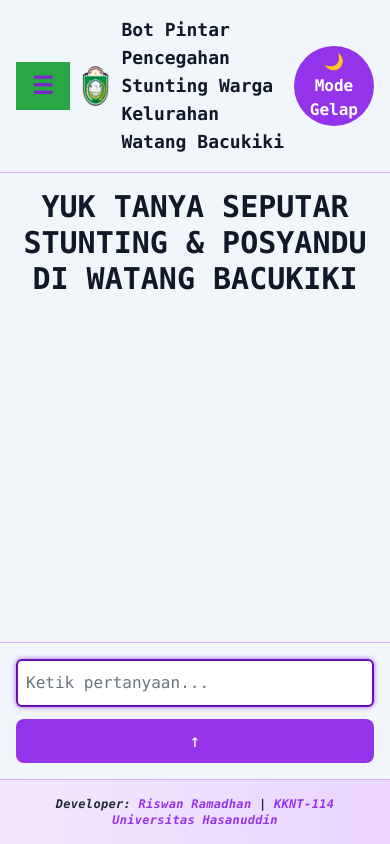
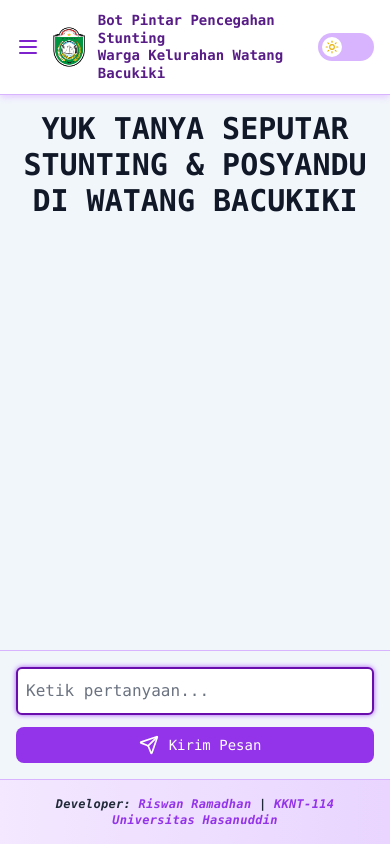
Before and after one commit to riswanramadhan/botting, a Next.js app: page / in a window 390 px wide. Built offline with nearby package versions, Linux system fonts and the light colour scheme.

Commit message:
update kerenmi ini

```diff
--- a/package.json
+++ b/package.json
@@ -11,6 +11,7 @@
   "dependencies": {
     "@google/generative-ai": "^0.24.1",
     "framer-motion": "^12.23.6",
+    "lucide-react": "^0.536.0",
     "next": "15.3.5",
     "openai": "^5.9.0",
     "react": "^19.0.0",
--- a/src/app/globals.css
+++ b/src/app/globals.css
@@ -86,6 +86,9 @@
   transform: translateX(0);
 }
 
+shadow-md
+
+
 .sidebar-close-btn {
   position: absolute;
   top: 10px;
@@ -109,6 +112,7 @@
 
 body {
   font-family: 'Roboto Mono', monospace;
+  @apply bg-white text-black;
 }
 
 @keyframes fadeBody {
@@ -263,14 +267,6 @@ button:hover {
 }
 
 
-  button {
-    background-color: #28a745;
-    color: white;
-    padding: 8px 16px;
-    border: none;
-    cursor: pointer;
-    transition: all 0.3s ease-in-out;
-  }
 
   button:hover {
     background-color: #d0c8d1;
--- a/src/app/page.js
+++ b/src/app/page.js
@@ -3,12 +3,29 @@
 import React, { useState, useEffect, useRef } from "react";
 import { motion } from "framer-motion";
 import Confetti from 'react-confetti';
-
+import {
+  Sun,
+  Pin,
+  Moon,
+  Menu,
+  X,
+  MessageCircle,
+  Bot,
+  Info,
+  Send,
+} from "lucide-react";
 
 export default function Home() {
   const [messages, setMessages] = useState([]);
   const [input, setInput] = useState("");
   const [darkMode, setDarkMode] = useState(false);
+  useEffect(() => {
+    if (darkMode) {
+      document.documentElement.classList.add("dark");
+    } else {
+      document.documentElement.classList.remove("dark");
+    }
+  }, [darkMode]);
   const [showAbout, setShowAbout] = useState(false);
   const [sidebarOpen, setSidebarOpen] = useState(false);
   const [activeMenu, setActiveMenu] = useState("newChat");
@@ -16,6 +33,19 @@ export default function Home() {
   const [isTyping, setIsTyping] = useState(false);
   const [popupImg, setPopupImg] = useState(null);
   const [showConfetti, setShowConfetti] = useState(false);
+
+  const [isMobile, setIsMobile] = useState(false);
+
+useEffect(() => {
+  const handleResize = () => {
+    setIsMobile(window.innerWidth < 768);
+  };
+
+  handleResize(); // cek pertama kali
+  window.addEventListener("resize", handleResize);
+
+  return () => window.removeEventListener("resize", handleResize);
+}, []);
   const handleFAQClick = (question) => {
     setSidebarOpen(false);
     handleSendQuick(question); // custom kamu, atau tinggal setInput(question) lalu trigger
@@ -285,21 +315,32 @@ useEffect(() => {
   return (
     <div className={`min-h-screen relative flex flex-col md:flex-row ${themeBg} transition-colors duration-500 font-mono overflow-hidden`}>
     <aside
-  className={`fixed top-0 left-0 h-screen w-64 bg-purple-600 text-white z-50 transform transition-transform duration-500 ease-out md:static md:translate-x-0 ${
-    sidebarOpen ? "translate-x-0 shadow-2xl shadow-purple-400/30" : "-translate-x-full"
-  } flex-shrink-0 flex flex-col`}
+  className={`
+    fixed top-0 left-0 h-screen w-64 z-[9999]
+    transform transition-transform duration-500 ease-out
+    md:static md:translate-x-0
+    ${sidebarOpen ? 'translate-x-0 shadow-2xl shadow-purple-400/30' : '-translate-x-full'}
+    flex-shrink-0 flex flex-col
+    bg-white text-purple-900 border-r border-purple-200
+    dark:bg-[#1f1f2e] dark:text-white dark:border-purple-700
+  `}
 >
-  {/* Scrollable Content */}
-  <div className="flex-1 overflow-y-auto p-4 flex flex-col">
-    {/* Tombol Close Mobile */}
+
+  {/* === Scrollable Content === */}
+  <div className="flex-1 overflow-y-auto flex flex-col justify-between p-4">
+
+    {/* === Tombol Close Mobile === */}
     <div className="flex justify-between items-center mb-4 md:hidden">
       <h2 className="text-xl font-bold">Menu</h2>
-      <button onClick={() => setSidebarOpen(false)} className="text-white text-2xl font-bold focus:outline-none">
-        ×
+      <button
+        onClick={() => setSidebarOpen(false)}
+        className="text-purple-700 dark:text-white text-2xl font-bold"
+      >
+        <X size={24} />
       </button>
     </div>
 
-    {/* Maskot + Judul */}
+    {/* === Maskot + Judul === */}
 <div className="flex items-center gap-3 mb-6">
   <img
     src="/maskot2-botting.png"
@@ -307,71 +348,72 @@ useEffect(() => {
     className="w-14 h-14 md:w-16 md:h-16 floaty-animation pop-hover transition-transform duration-300 ease-in-out"
     style={{ animationDelay: "0.2s" }}
   />
-      <h2 className="text-2xl md:text-3xl font-extrabold tracking-wide botting-title stretch-hover">
+  <h2 className="text-2xl md:text-3xl font-extrabold tracking-wide stretch-hover
+    text-purple-900 dark:text-purple-200 transition-colors duration-300 dark:drop-shadow-[0_0_8px_rgba(168,85,247,0.6)]
+">
     BOTTING
   </h2>
 </div>
 
-    {/* Tombol Menu */}
+
+    {/* === Tombol Menu === */}
     <div className="flex flex-col gap-2 text-sm mb-4">
+      {/* === New Chat === */}
 <button
   onClick={() => {
     handleNewChat();
     setActiveMenu("newChat");
-    setSidebarOpen(false);
   }}
-  className={`relative font-semibold py-2 px-4 pl-8 rounded-lg w-full transition text-left ${
+  className={`relative font-semibold py-2 px-4 pl-8 rounded-lg w-full transition-colors duration-300 text-left
+    ${
       activeMenu === "newChat"
-      ? "bg-purple-300 text-purple-900 border-l-4 border-white shadow-inner"
-      : "bg-transparent hover:bg-purple-500"
+        ? "bg-purple-300 text-purple-900 dark:bg-purple-600 dark:text-white border-l-4 border-white shadow-inner"
+        : "bg-transparent hover:bg-purple-100 text-purple-900 dark:hover:bg-purple-800 dark:text-white"
     }`}
 >
-  {activeMenu === "newChat" && (
-    <span className="absolute left-2 top-1/2 -translate-y-1/2">🟢</span>
-  )}
+  <MessageCircle className="w-4 h-4 absolute left-3 top-1/2 -translate-y-1/2" />
   New Chat
 </button>
 
+
+      {/* === AI Chat Sekarang === */}
 {messages.length > 0 && (
   <button
     onClick={() => {
       setActiveMenu("aiChat");
-      setSidebarOpen(false);
     }}
-    className={`relative font-semibold py-2 px-4 pl-8 rounded-lg w-full transition text-left ${
+    className={`relative font-semibold py-2 px-4 pl-8 rounded-lg w-full transition-colors duration-300 text-left
+      ${
         activeMenu === "aiChat"
-        ? "bg-purple-300 text-purple-900 border-l-4 border-white shadow-inner"
-        : "bg-transparent hover:bg-purple-500"
+          ? "bg-purple-300 text-purple-900 dark:bg-purple-600 dark:text-white border-l-4 border-white shadow-inner"
+          : "bg-transparent hover:bg-purple-100 text-purple-900 dark:hover:bg-purple-800 dark:text-white"
       }`}
   >
-    {activeMenu === "aiChat" && (
-      <span className="absolute left-2 top-1/2 -translate-y-1/2">🟢</span>
-    )}
+    <Bot className="w-4 h-4 absolute left-3 top-1/2 -translate-y-1/2" />
     AI Chat Sekarang
   </button>
 )}
 
+      {/* === About === */}
 <button
   onClick={() => {
     setShowAbout(!showAbout);
-    setSidebarOpen(false);
+    setActiveMenu("about");
   }}
-  className={`relative font-semibold py-2 px-4 pl-8 rounded-lg w-full transition text-left ${
-    showAbout
-      ? "bg-purple-300 text-purple-900 border-l-4 border-white shadow-inner"
-      : "bg-transparent hover:bg-purple-500"
+  className={`relative font-semibold py-2 px-4 pl-8 rounded-lg w-full transition-colors duration-300 text-left
+    ${
+      activeMenu === "about"
+        ? "bg-purple-300 text-purple-900 dark:bg-purple-600 dark:text-white border-l-4 border-white shadow-inner"
+        : "bg-transparent hover:bg-purple-100 text-purple-900 dark:hover:bg-purple-800 dark:text-white"
     }`}
 >
-  {showAbout && (
-    <span className="absolute left-2 top-1/2 -translate-y-1/2">🟢</span>
-  )}
+  <Info className="w-4 h-4 absolute left-3 top-1/2 -translate-y-1/2" />
   About
 </button>
 
-
-      {/* Konten About */}
+      {/* === Konten About === */}
       {showAbout && (
-        <div className="mt-4 p-3 bg-purple-800 rounded-lg text-sm space-y-2">
+        <div className="mt-4 p-3 bg-purple-100 dark:bg-purple-900 rounded-lg text-sm space-y-2">
           <p>Bot ini dibuat untuk membantu edukasi pencegahan stunting dan layanan informasi kesehatan di Watang Bacukiki.</p>
           <img src="/foto-riswan.jpg" alt="Developer" className="w-20 h-20 rounded-full mx-auto border-2 border-white" />
           <p className="text-center font-semibold">Riswan Ramadhan</p>
@@ -380,9 +422,12 @@ useEffect(() => {
       )}
     </div>
 
-    {/* FAQ Cepat */}
-    <div>
-      <h3 className="text-lg font-bold mb-2">📌 FAQ Cepat</h3>
+    {/* === FAQ Cepat Scrollable === */}
+    <div className="flex-1 overflow-y-auto pr-1 mb-4">
+    <h3 className="text-lg font-bold mb-2 flex items-center gap-2 text-purple-900 dark:text-white">
+  <Pin className="w-5 h-5" />
+  FAQ Cepat
+</h3>
       <div className="space-y-2">
         {faqList.map((item, idx) => (
           <button
@@ -392,7 +437,7 @@ useEffect(() => {
               setInput(item.toLowerCase());
               setTimeout(handleSend, 300);
             }}
-            className="w-full text-left px-3 py-2 rounded-lg bg-purple-500 hover:bg-purple-700 transition text-sm"
+            className="w-full text-left px-3 py-2 rounded-lg bg-purple-500 hover:bg-purple-700 transition text-sm text-white"
           >
             {item}
           </button>
@@ -401,35 +446,67 @@ useEffect(() => {
     </div>
   </div>
 
-  {/* Footer */}
-  <div className="p-4 border-t border-white/30">
+  {/* === Footer === */}
+  <div className="p-4 border-t border-purple-200 dark:border-purple-800">
     <div className="transition-transform duration-300 hover:scale-110 hover:shadow-xl">
       <img src="/logo-kkn.png" alt="Logo KKN" className="w-24 h-auto mx-auto rounded-lg" />
-      <p className="text-center text-xs mt-2">KKNT-114 UNHAS</p>
+      <p className="text-center text-xs mt-2 text-purple-900 dark:text-white">KKNT-114 UNHAS</p>
     </div>
   </div>
 </aside>
 
 
       <div className="flex-1 flex flex-col h-[100dvh] overflow-hidden">
-        <header className="flex justify-between items-center p-4 border-b border-purple-300">
-          <div className="flex items-center gap-3">
+      <header
+  className="flex items-center justify-between px-4 py-3 sticky top-0 z-50
+             border-b border-purple-300
+             bg-white dark:bg-[#1f1f2e]
+             text-purple-900 dark:text-white
+             shadow-md shadow-purple-200 dark:shadow-purple-800 transition-colors duration-300"
+>
+  {/* Kiri: Hamburger + Logo + Judul */}
+  <div className="flex items-center gap-3 flex-1">
     <button
       onClick={() => setSidebarOpen(!sidebarOpen)}
-            className="md:hidden text-purple-700 text-2xl font-bold focus:outline-none"
+      className="md:hidden focus:outline-none"
     >
-            ☰
+      <Menu className="w-6 h-6 text-purple-700 dark:text-white" />
     </button>
-            <img src="/logo-parepare.png" alt="Logo Kota Parepare" className="w-10 h-10 rounded hover-tilt"/>
 
-            <h1 className="font-bold text-lg">Bot Pintar Pencegahan Stunting Warga Kelurahan Watang Bacukiki</h1>
+    <img
+      src="/logo-parepare.png"
+      alt="Logo Kota Parepare"
+      className="w-10 h-10 rounded hover:rotate-6 transition-transform duration-300"
+    />
+
+<h1 className="text-sm md:text-lg font-bold leading-tight">
+  Bot Pintar Pencegahan Stunting
+  <br className="block md:hidden" />
+  <span className="hidden md:inline"> </span>
+  <span>Warga Kelurahan Watang Bacukiki</span>
+</h1>
+
   </div>
-          <button
+
+  {/* Toggle Mode */}
+  <div
     onClick={() => setDarkMode(!darkMode)}
-            className={`px-4 py-1 rounded-full font-semibold transition ${
-              darkMode ? "bg-white text-purple-800 hover:bg-purple-100" : "bg-purple-600 text-white hover:bg-purple-700"
+    className={`w-14 h-7 flex items-center px-1 rounded-full cursor-pointer transition duration-300 ${
+      darkMode ? "bg-purple-700" : "bg-purple-300"
     }`}
-          >{darkMode ? "☀️ Mode Terang" : "🌙 Mode Gelap"}</button>
+  >
+    <div
+      className={`w-5 h-5 rounded-full bg-white flex items-center justify-center transform transition-transform duration-300 ${
+        darkMode ? "translate-x-7" : "translate-x-0"
+      }`}
+    >
+      {darkMode ? (
+        <Moon size={14} className="text-purple-700" />
+      ) : (
+        <Sun size={14} className="text-yellow-500" />
+      )}
+    </div>
+  </div>
 </header>
 
 
@@ -528,11 +605,9 @@ useEffect(() => {
                 : "bg-purple-600 hover:bg-purple-700 text-white"
             }`}
           >
-            {isTyping ? (
-              <div className="animate-spin w-5 h-5 border-t-2 border-white rounded-full"></div>
-            ) : (
-              "↑"
-            )}
+             <Send className="w-10 h-5" />
+             <span className="block md:hidden text-sm font-medium">Kirim Pesan</span>
+
           </button>
 
           </div>
--- a/tailwind.config.js
+++ b/tailwind.config.js
@@ -2,6 +2,7 @@
 
 /** @type {import('tailwindcss').Config} */
 module.exports = {
+  darkMode: 'class', // ✅ WAJIB ADA
   content: [
     "./src/pages/**/*.{js,ts,jsx,tsx,mdx}",
     "./src/components/**/*.{js,ts,jsx,tsx,mdx}",
```
Also changed, not shown: 2 other files (tests, documents, lock files or other folders). Lines whose indentation alone changed are shown as unchanged.
